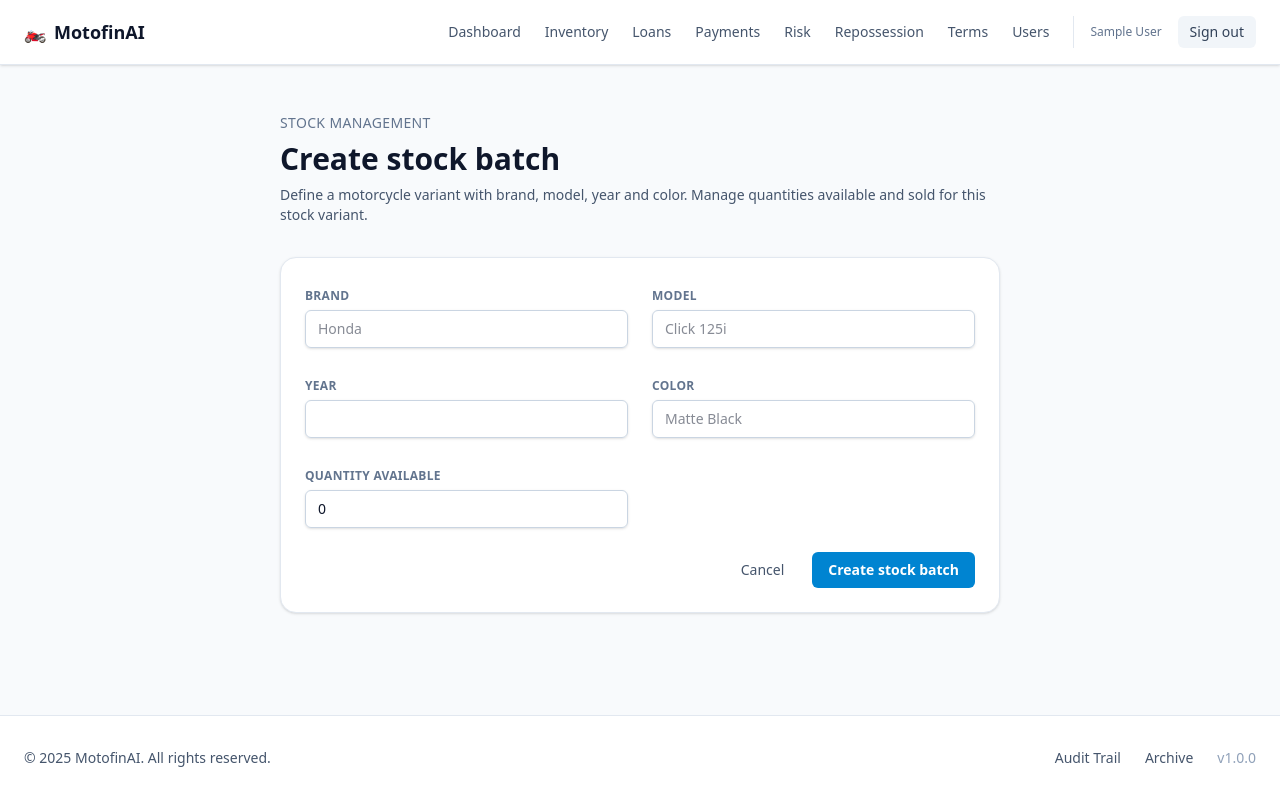
After one commit to property360-2/motofinai-financing-management-system, a Django app: page /inventory/stock/create/ in a window 1280 px wide. The commit adds this page. Run offline with Django 5.2, Linux system fonts and the light colour scheme; the visitor is signed in with stand-in values (Sample User, id 1); style sheets or scripts are compiled from the project's sources.

Commit message:
i changed the motors to have quantity

```diff
--- a/motofinai/apps/inventory/forms.py
+++ b/motofinai/apps/inventory/forms.py
@@ -2,7 +2,7 @@ from datetime import date
 
 from django import forms
 
-from .models import Motor
+from .models import Motor, Stock
 
 
 INPUT_CLASSES = (
@@ -23,6 +23,7 @@ class MotorForm(forms.ModelForm):
             "color",
             "purchase_price",
             "chassis_number",
+            "stock",
             "image",
             "notes",
         ]
@@ -39,6 +40,7 @@ class MotorForm(forms.ModelForm):
             "chassis_number": forms.TextInput(
                 attrs={"class": INPUT_CLASSES, "placeholder": "Optional chassis/VIN"}
             ),
+            "stock": forms.Select(attrs={"class": INPUT_CLASSES}),
             "image": forms.ClearableFileInput(attrs={"class": INPUT_CLASSES}),
             "notes": forms.Textarea(
                 attrs={
@@ -75,3 +77,46 @@ class MotorFilterForm(forms.Form):
             }
         ),
     )
+
+
+class StockForm(forms.ModelForm):
+    class Meta:
+        model = Stock
+        fields = [
+            "brand",
+            "model_name",
+            "year",
+            "color",
+            "quantity_available",
+        ]
+        widgets = {
+            "brand": forms.TextInput(attrs={"class": INPUT_CLASSES, "placeholder": "Honda"}),
+            "model_name": forms.TextInput(attrs={"class": INPUT_CLASSES, "placeholder": "Click 125i"}),
+            "year": forms.NumberInput(attrs={"class": INPUT_CLASSES, "min": 1900}),
+            "color": forms.TextInput(attrs={"class": INPUT_CLASSES, "placeholder": "Matte Black"}),
+            "quantity_available": forms.NumberInput(
+                attrs={"class": INPUT_CLASSES, "min": "0"}
+            ),
+        }
+
+    def clean_year(self):
+        year = self.cleaned_data["year"]
+        max_year = date.today().year + 1
+        if year > max_year:
+            raise forms.ValidationError(
+                f"Year cannot be greater than {max_year}."
+            )
+        return year
+
+
+class StockFilterForm(forms.Form):
+    q = forms.CharField(
+        required=False,
+        label="Search",
+        widget=forms.TextInput(
+            attrs={
+                "class": INPUT_CLASSES,
+                "placeholder": "Search by keyword (brand, model, color)",
+            }
+        ),
+    )
--- a/motofinai/apps/inventory/models.py
+++ b/motofinai/apps/inventory/models.py
@@ -2,6 +2,47 @@ from decimal import Decimal
 
 from django.core.validators import MinValueValidator
 from django.db import models
+
+
+class Stock(models.Model):
+    """Represents a batch or variant of motorcycles in inventory."""
+    brand = models.CharField(max_length=100)
+    model_name = models.CharField("model", max_length=120)
+    year = models.PositiveIntegerField(validators=[MinValueValidator(1900)])
+    color = models.CharField(max_length=50, blank=True)
+    quantity_available = models.PositiveIntegerField(default=0)
+    quantity_sold = models.PositiveIntegerField(default=0)
+    created_at = models.DateTimeField(auto_now_add=True)
+    updated_at = models.DateTimeField(auto_now=True)
+
+    class Meta:
+        ordering = ["brand", "model_name", "year", "color"]
+        unique_together = ("brand", "model_name", "year", "color")
+
+    def __str__(self) -> str:
+        color_str = f" ({self.color})" if self.color else ""
+        return f"{self.year} {self.brand} {self.model_name}{color_str}"
+
+    @property
+    def total_quantity(self) -> int:
+        """Returns total quantity (available + sold)."""
+        return self.quantity_available + self.quantity_sold
+
+    def decrease_available(self, amount: int = 1) -> None:
+        """Decrease available quantity and increase sold quantity."""
+        if self.quantity_available < amount:
+            raise ValueError(f"Insufficient stock. Available: {self.quantity_available}, Requested: {amount}")
+        self.quantity_available -= amount
+        self.quantity_sold += amount
+        self.save()
+
+    def increase_available(self, amount: int = 1) -> None:
+        """Increase available quantity (e.g., when repossessing)."""
+        if self.quantity_sold < amount:
+            raise ValueError(f"Cannot return more than sold. Sold: {self.quantity_sold}, Requested: {amount}")
+        self.quantity_sold -= amount
+        self.quantity_available += amount
+        self.save()
 
 
 class MotorQuerySet(models.QuerySet):
@@ -22,6 +63,14 @@ class Motor(models.Model):
     year = models.PositiveIntegerField(validators=[MinValueValidator(1900)])
     chassis_number = models.CharField(max_length=100, blank=True, null=True)
     color = models.CharField(max_length=50, blank=True)
+    stock = models.ForeignKey(
+        Stock,
+        on_delete=models.PROTECT,
+        related_name="motors",
+        null=True,
+        blank=True,
+        help_text="Stock batch this motor belongs to.",
+    )
     purchase_price = models.DecimalField(
         max_digits=12,
         decimal_places=2,
--- a/motofinai/apps/inventory/urls.py
+++ b/motofinai/apps/inventory/urls.py
@@ -6,15 +6,27 @@ from .views import (
     MotorDetailView,
     MotorListView,
     MotorUpdateView,
+    StockCreateView,
+    StockDeleteView,
+    StockDetailView,
+    StockListView,
+    StockUpdateView,
 )
 
 
 app_name = "inventory"
 
 urlpatterns = [
+    # Motor URLs
     path("", MotorListView.as_view(), name="motor-list"),
     path("create/", MotorCreateView.as_view(), name="motor-create"),
     path("<int:pk>/", MotorDetailView.as_view(), name="motor-detail"),
     path("<int:pk>/edit/", MotorUpdateView.as_view(), name="motor-update"),
     path("<int:pk>/delete/", MotorDeleteView.as_view(), name="motor-delete"),
+    # Stock URLs
+    path("stock/", StockListView.as_view(), name="stock-list"),
+    path("stock/create/", StockCreateView.as_view(), name="stock-create"),
+    path("stock/<int:pk>/", StockDetailView.as_view(), name="stock-detail"),
+    path("stock/<int:pk>/edit/", StockUpdateView.as_view(), name="stock-update"),
+    path("stock/<int:pk>/delete/", StockDeleteView.as_view(), name="stock-delete"),
 ]
--- a/motofinai/apps/inventory/views.py
+++ b/motofinai/apps/inventory/views.py
@@ -7,8 +7,8 @@ from django.db import models
 from django.urls import reverse, reverse_lazy
 from django.views.generic import CreateView, DeleteView, DetailView, ListView, UpdateView
 
-from .forms import MotorFilterForm, MotorForm
-from .models import Motor
+from .forms import MotorFilterForm, MotorForm, StockFilterForm, StockForm
+from .models import Motor, Stock
 
 
 class InventoryContextMixin:
@@ -105,3 +105,87 @@ class MotorDeleteView(InventoryContextMixin, LoginRequiredMixin, DeleteView):
         response = super().delete(request, *args, **kwargs)
         messages.success(request, "Motor removed from inventory.")
         return response
+
+
+class StockListView(InventoryContextMixin, LoginRequiredMixin, ListView):
+    model = Stock
+    template_name = "pages/inventory/stock_list.html"
+    context_object_name = "stocks"
+    paginate_by = 20
+    required_roles = ("admin", "finance")
+
+    @cached_property
+    def filter_form(self) -> StockFilterForm:
+        return StockFilterForm(self.request.GET or None)
+
+    def get_queryset(self):
+        queryset = (
+            super()
+            .get_queryset()
+            .prefetch_related("motors")
+        )
+        form = self.filter_form
+        if form.is_valid():
+            query = form.cleaned_data.get("q")
+            if query:
+                queryset = queryset.filter(
+                    models.Q(brand__icontains=query)
+                    | models.Q(model_name__icontains=query)
+                    | models.Q(color__icontains=query)
+                )
+        return queryset
+
+    def get_context_data(self, **kwargs):
+        context = super().get_context_data(**kwargs)
+        context["filter_form"] = self.filter_form
+        return context
+
+
+class StockDetailView(InventoryContextMixin, LoginRequiredMixin, DetailView):
+    model = Stock
+    template_name = "pages/inventory/stock_detail.html"
+    context_object_name = "stock"
+    required_roles = ("admin", "finance")
+
+    def get_context_data(self, **kwargs):
+        context = super().get_context_data(**kwargs)
+        context["motors"] = self.object.motors.all()
+        return context
+
+
+class StockCreateView(
+    InventoryContextMixin, LoginRequiredMixin, SuccessMessageMixin, CreateView
+):
+    model = Stock
+    form_class = StockForm
+    template_name = "pages/inventory/stock_form.html"
+    success_message = "Stock batch created."
+    required_roles = ("admin",)
+
+    def get_success_url(self):
+        return reverse("inventory:stock-detail", args=[self.object.pk])
+
+
+class StockUpdateView(
+    InventoryContextMixin, LoginRequiredMixin, SuccessMessageMixin, UpdateView
+):
+    model = Stock
+    form_class = StockForm
+    template_name = "pages/inventory/stock_form.html"
+    success_message = "Stock batch updated."
+    required_roles = ("admin",)
+
+    def get_success_url(self):
+        return reverse("inventory:stock-detail", args=[self.object.pk])
+
+
+class StockDeleteView(InventoryContextMixin, LoginRequiredMixin, DeleteView):
+    model = Stock
+    template_name = "pages/inventory/stock_confirm_delete.html"
+    success_url = reverse_lazy("inventory:stock-list")
+    required_roles = ("admin",)
+
+    def delete(self, request, *args, **kwargs):
+        response = super().delete(request, *args, **kwargs)
+        messages.success(request, "Stock batch removed.")
+        return response
--- a/motofinai/apps/loans/models.py
+++ b/motofinai/apps/loans/models.py
@@ -221,6 +221,12 @@ class LoanApplication(models.Model):
     def activate(self) -> None:
         if self.status != self.Status.APPROVED:
             raise ValidationError("Only approved applications can be activated.")
+        # Decrease stock when activating loan (motor is being financed/sold)
+        if self.motor and self.motor.stock:
+            try:
+                self.motor.stock.decrease_available(amount=1)
+            except ValueError as e:
+                raise ValidationError(f"Stock management error: {str(e)}")
         self.status = self.Status.ACTIVE
         self.activated_at = timezone.now()
         self.save(update_fields=["status", "activated_at", "updated_at"])
--- /dev/null
+++ b/motofinai/templates/pages/inventory/stock_form.html
@@ -0,0 +1,71 @@
+{% extends "layouts/base.html" %}
+
+{% block title %}
+  {% if object %}Edit Stock Batch · Inventory{% else %}Create Stock Batch · Inventory{% endif %}
+{% endblock title %}
+
+{% block content %}
+  <section class="mx-auto max-w-3xl px-6 py-12">
+    <div class="flex flex-col gap-2">
+      <p class="text-sm uppercase tracking-wide text-slate-500">
+        Stock Management
+      </p>
+      <h1 class="text-3xl font-semibold text-slate-900">
+        {% if object %}Update stock batch{% else %}Create stock batch{% endif %}
+      </h1>
+      <p class="text-sm text-slate-600">
+        Define a motorcycle variant with brand, model, year and color. Manage quantities available and sold for this stock variant.
+      </p>
+    </div>
+
+    <form
+      method="post"
+      class="mt-8 space-y-6 rounded-2xl border border-slate-200 bg-white p-6 shadow-sm"
+    >
+      {% csrf_token %}
+      {% if form.non_field_errors %}
+        <div class="rounded-md border border-rose-200 bg-rose-50 px-4 py-3 text-sm text-rose-700">
+          {{ form.non_field_errors }}
+        </div>
+      {% endif %}
+
+      <div class="grid gap-6 md:grid-cols-2">
+        {% for field in form %}
+          <div class="{% if field.name == 'notes' %}md:col-span-2{% endif %}">
+            <label class="text-xs font-semibold uppercase tracking-wide text-slate-500" for="{{ field.id_for_label }}">
+              {{ field.label }}
+            </label>
+            <div class="mt-1">
+              {{ field }}
+            </div>
+            {% if field.help_text %}
+              <p class="mt-1 text-xs text-slate-500">{{ field.help_text }}</p>
+            {% endif %}
+            {% if field.errors %}
+              <ul class="mt-1 space-y-1 text-xs text-rose-600">
+                {% for error in field.errors %}
+                  <li>{{ error }}</li>
+                {% endfor %}
+              </ul>
+            {% endif %}
+          </div>
+        {% endfor %}
+      </div>
+
+      <div class="flex items-center justify-end gap-3">
+        <a
+          href="{% if object %}{% url 'inventory:stock-detail' object.pk %}{% else %}{% url 'inventory:stock-list' %}{% endif %}"
+          class="rounded-md px-4 py-2 text-sm font-medium text-slate-600 hover:text-slate-800"
+        >
+          Cancel
+        </a>
+        <button
+          type="submit"
+          class="inline-flex items-center rounded-md bg-sky-600 px-4 py-2 text-sm font-semibold text-white transition hover:bg-sky-700 focus:outline-none focus:ring-2 focus:ring-sky-500 focus:ring-offset-2"
+        >
+          {% if object %}Save changes{% else %}Create stock batch{% endif %}
+        </button>
+      </div>
+    </form>
+  </section>
+{% endblock content %}
```
Also changed, not shown: motofinai/apps/repossession/models.py (+12 -0 lines), motofinai/templates/pages/inventory/motor_detail.html (+12 -0 lines), motofinai/templates/pages/inventory/stock_confirm_delete.html (added, +47 -0 lines), motofinai/templates/pages/inventory/stock_detail.html (added, +135 -0 lines), motofinai/templates/pages/inventory/stock_list.html (added, +198 -0 lines), .claude/settings.local.json (added), motofinai/apps/inventory/migrations/0002_stock_motor_stock.py (added).
